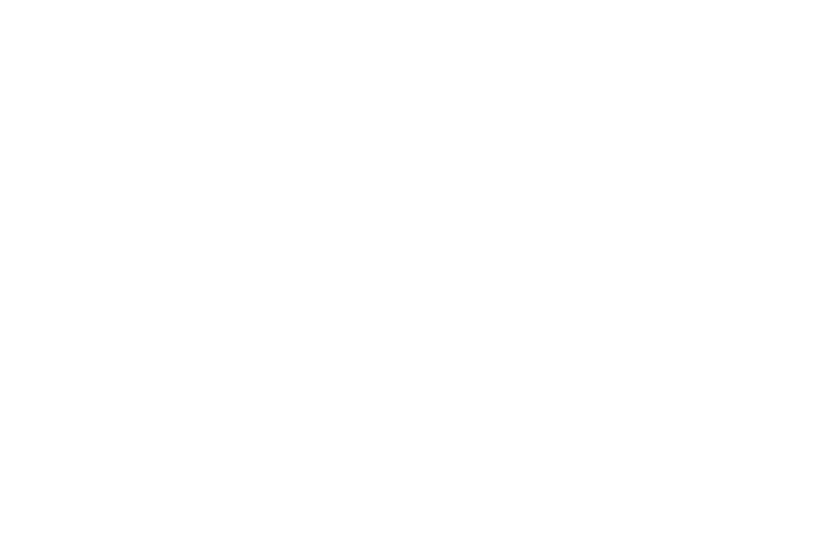
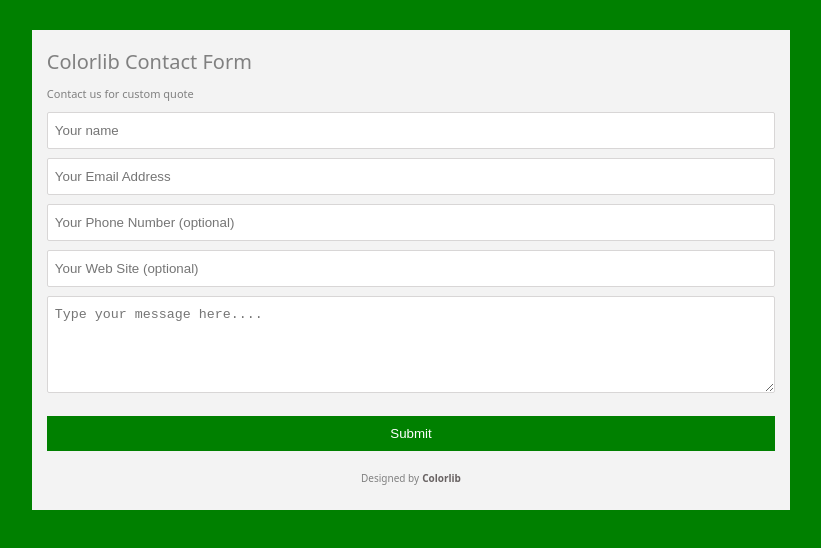
Before and after one commit to AliAlArands/task-two, a plain HTML site: page Colorlib contact Form/index.html in a window 1280 px wide. Shown: the whole page, without its empty margins (229-1050 px from the left). Drawn offline with Linux system fonts and the light colour scheme.

Commit message:
completed colorlib contact form

```diff
--- a/Colorlib contact Form/index.html
+++ b/Colorlib contact Form/index.html
@@ -1,5 +1,6 @@
 <!DOCTYPE html>
 <html lang="en">
+
 <head>
     <meta charset="UTF-8">
     <meta http-equiv="X-UA-Compatible" content="IE=edge">
@@ -7,7 +8,24 @@
     <link rel="stylesheet" href="./style.css">
     <title>Colorlib Contact Form</title>
 </head>
+
 <body>
+    <div class="contact-form">
+        <h1 class="title">colorlib contact form</h1>
+        <p class="description">Contact us for custom quote</p>
+        <form action="#">
+            <input type="text" placeholder="Your name">
+            <input type="text" placeholder="Your Email Address">
+            <input type="text" placeholder="Your Phone Number (optional)">
+            <input type="text" placeholder="Your Web Site (optional)">
+            <textarea placeholder="Type your message here...." cols="40" rows="5"></textarea>
+            <!-- <input type="text" class="textarea" placeholder="Type your message here...."> -->
 
+            <button type="submit" class="btn">Submit</button>
+
+        </form>
+        <p class="design">Designed by <a href="#" class="link">Colorlib</a></p>
+    </div>
 </body>
+
 </html>
--- a/Colorlib contact Form/style.css
+++ b/Colorlib contact Form/style.css
@@ -0,0 +1,82 @@
+* {
+    box-sizing: border-box;
+}
+html {
+    font-size: 62.5%;
+    font-family: system-ui, -apple-system, BlinkMacSystemFont, 'Segoe UI', Roboto, Oxygen, Ubuntu, Cantarell, 'Open Sans', 'Helvetica Neue', sans-serif;
+}
+
+body {
+    background-color: green;
+    height: 110vh;
+}
+.title {
+    font-weight: normal;
+    text-transform: capitalize;
+    margin-bottom: 1rem;
+}
+
+.description {
+    font-size: 1.1rem;
+
+}
+
+.contact-form {
+    width: 60%;
+    padding: 0.5rem 1.5rem 1.5rem 1.5rem;
+    background-color: rgb(243, 243, 243);
+    color: gray;
+    margin: 3rem auto;
+}
+
+
+.contact-form input, textarea{
+    width: 100%;
+    padding: 1rem 0.7rem;
+    margin-bottom: 0.9rem;
+    outline: 0;
+    transition: all 0.3s linear;
+    border: 1px solid rgb(216, 214, 214);
+    border-radius: .2rem;
+}
+
+.contact-form input:hover {
+    border-radius: 0.25rem;
+    box-shadow: 0 2px 10px rgb(156, 149, 149);
+}
+
+.contact-form textarea:hover {
+    border-radius: 0.25rem;
+    box-shadow: 0 2px 10px rgb(156, 149, 149);
+}
+
+
+.contact-form  textarea {
+    margin-bottom: 2rem;
+}
+
+.btn {
+    border: 0;
+    width: 100%;
+    background-color: green;
+    padding: 1rem;
+    color: white;
+    margin-bottom: 1rem;
+}
+
+.contact-form .design{
+    display: flex;
+    justify-content: center;
+}
+
+.link {
+    color: gray;
+    text-decoration: none;
+    margin-left: 0.3rem;
+    font-weight: bold;
+    color: rgb(104, 98, 98);
+}
+
+.link:hover {
+    color: rgb(54, 53, 53);
+}
```
